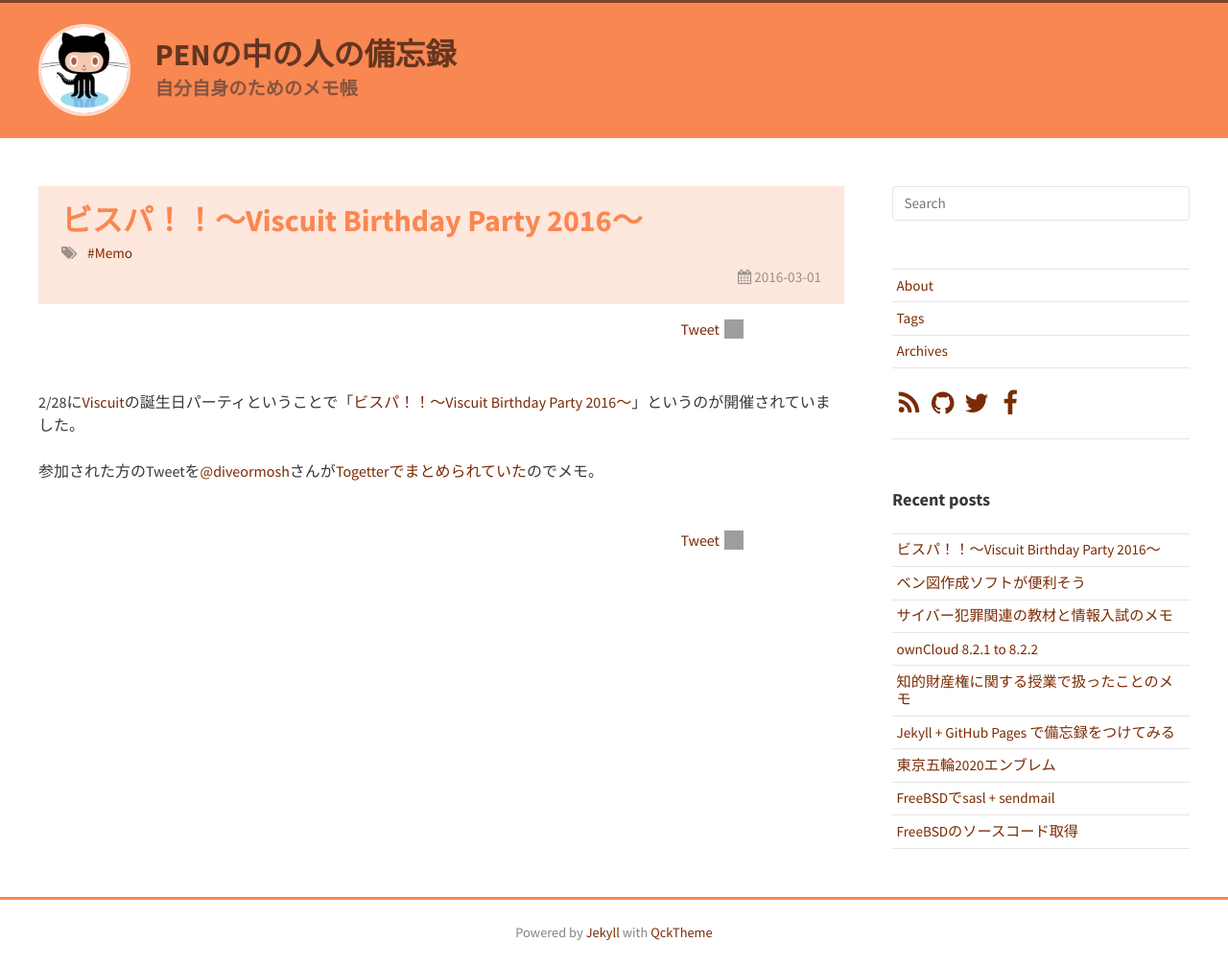
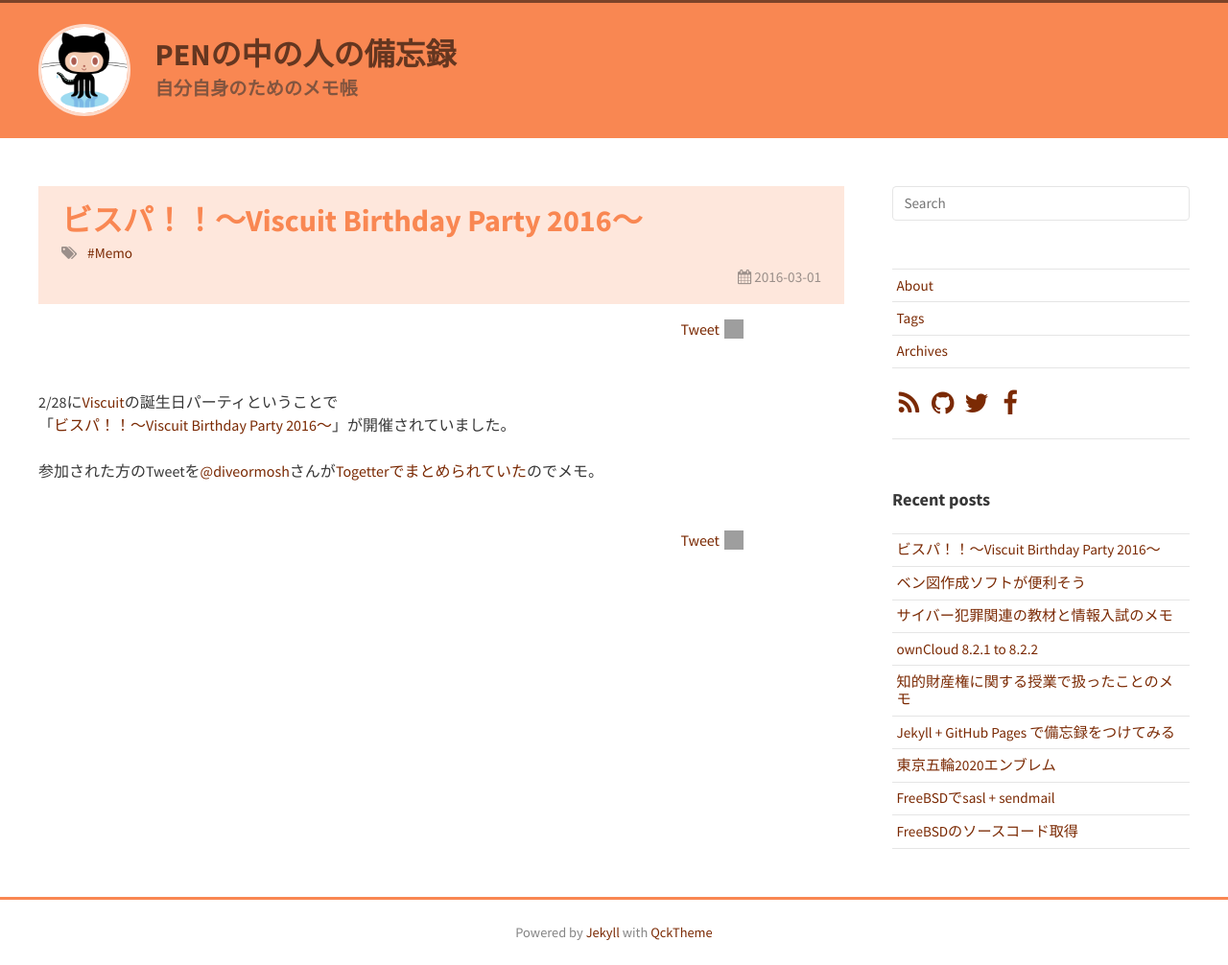
Before and after one commit to xDNCL/blog, a Jekyll site: the page built from _posts/2016-03-01-vispa0228.md, in a window 1280 px wide. Shown: the whole page at 96% size. Built offline with Jekyll 4.4.1, drawn with Linux system fonts in a browser that asks for light colours; nearby versions of some CDN libraries; comment, search, counter and statistics services are not loaded; grey boxes are pictures that could not be loaded.

Commit message:
[Fix] 改行を追加

```diff
--- a/_posts/2016-03-01-vispa0228.md
+++ b/_posts/2016-03-01-vispa0228.md
@@ -4,6 +4,7 @@ title: ビスパ！！〜Viscuit Birthday Party 2016〜
 tags: Memo
 ---
 
-2/28に[Viscuit](http://www.viscuit.com/)の誕生日パーティということで「[ビスパ！！〜Viscuit Birthday Party 2016〜](http://party.viscuit.com/)」というのが開催されていました。
+2/28に[Viscuit](http://www.viscuit.com/)の誕生日パーティということで
+「[ビスパ！！〜Viscuit Birthday Party 2016〜](http://party.viscuit.com/)」が開催されていました。
 
 参加された方のTweetを[@diveormosh](https://twitter.com/diveormosh)さんが[Togetterでまとめられていた](http://togetter.com/li/944100)のでメモ。
```
